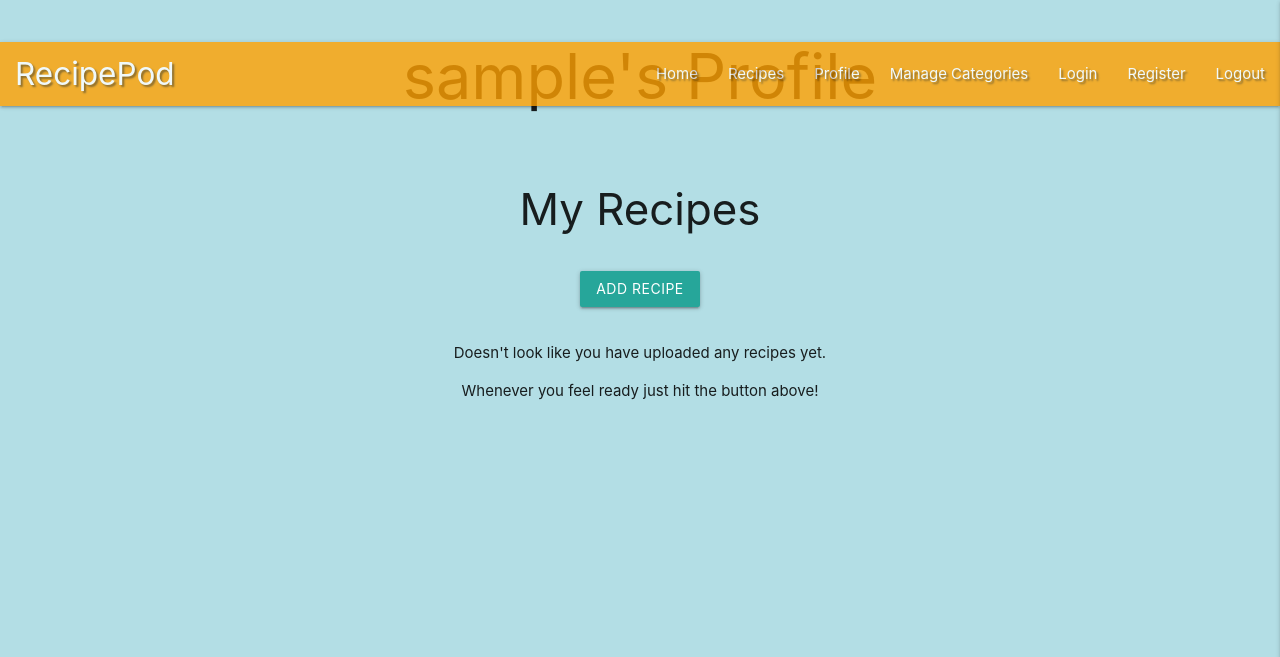
After one commit to bozy15/recipe-pod, a Flask app: page /profile/1 in a window 1280 px wide. The commit adds this page. Shown: the top 657 px of the page. Run offline with Flask 2, Linux system fonts and the light colour scheme; the visitor is signed in with stand-in values (Sample User, id 1); a database or web service that is not in the repository returns one stand-in record (values such as "Sample title"); parts of the project's set-up code (start-up, migrations or seed data) failed here and were passed over; some libraries are stand-ins or nearby versions.

Commit message:
Add profile page and funtionality

```diff
--- a/app.py
+++ b/app.py
@@ -36,6 +36,9 @@ def recipes():
     return render_template("recipes.html", recipes=recipes)
 
 
+# Recipe for the login page
+
+
 # Route for the registration page
 @app.route('/register', methods=['GET', 'POST'])
 def register():
@@ -65,6 +68,20 @@ def register():
     return render_template("register.html")
 
 
+# Route for the Profile page
+@app.route("/profile/<username>", methods=["GET", "POST"])
+def profile(username):
+    # Grabs the session users's username from the database
+    username = mongo.db.users.find_one({"username": session["user"]})["username"]
+
+    # If the user is logged in, show their profile
+    # otherwise redirect to the login page
+    if session["user"]:
+        return render_template("profile.html", username=username)
+
+    return redirect(url_for("login"))
+
+
 # Tells App where to run
 if __name__ == '__main__':
     app.run(host=os.environ.get('IP'),
--- a/templates/base.html
+++ b/templates/base.html
@@ -37,7 +37,7 @@
                     <!-- Recipes -->
                     <li><a href="{{ url_for('recipes') }}">Recipes</a></li>
                     <!-- Profile -->
-                    <li><a href="">Profile</a></li>
+                    <li><a href="{{ url_for('profile', username=session['user']) }}">Profile</a></li>
                     <!-- Manage Categories -->
                     <li><a href="">Manage Categories</a></li>
                     <!-- Login -->
@@ -58,7 +58,7 @@
             <!-- Recipes -->
             <li><a href="{{ url_for('recipes') }}">Recipes</a></li>
             <!-- Profile -->
-            <li><a href="">Profile</a></li>
+            <li><a href="{{ url_for('profile', username=session['user']) }}">Profile</a></li>
             <!-- Manage Categories -->
             <li><a href="">Manage Categories</a></li>
             <!-- Login -->
--- /dev/null
+++ b/templates/profile.html
@@ -0,0 +1,63 @@
+<!-- Extends "base.html" -->
+{% extends "base.html" %}
+{% block content %}
+
+<!-- Username display -->
+<div class="row">
+    <col class="s12">
+        <h1 class="center-align">
+            {{ username }}'s Profile
+        </h1>
+    </col>
+</div>
+<!-- End of Username display -->
+<!-- Display the users recipes -->
+<div class="row">
+    <div class="col s12">
+        <h3 class="center-align">My Recipes</h3>
+    </div>
+</div>
+<!-- End of Users displayed recipes -->
+<!-- Add Recipe button -->
+<div class="row col s12 center-align">
+    <a class="waves-effect waves-light btn" href="#add-recipe">Add Recipe</a>
+</div>
+<!-- End of recipe button -->
+<!-- Users recipes -->
+<section>
+    <div class="container">
+        <div class="row">
+            <!-- If the user has no recipes display this message -->
+            {% if recipes|length == 0 %}
+                <div class="col s12 center-align">
+                    <p>Doesn't look like you have uploaded any recipes yet.</p>
+                    <p>Whenever you feel ready just hit the button above!</p>
+                </div>
+            {% else %}
+                <!-- Loops through recipes -->
+                {% for recipe in recipes %}
+                    <div class="col s12 m6 l4">
+                        <div class="card">
+                            <div class="card-image">
+                                <img src="{{ recipe.image_url }}" alt="{{ recipe.recipe_name }}">
+                                <span class="card-title">{{ recipe.category_name}}</span>
+                            </div>
+                            <div class="card-content center-align">
+                                <h3>{{ recipe.recipe_name }}</h3>
+                                <span>Created By: {{ recipe.created_by }}</span>
+                            </div>
+                            <div class="card-action center-align">
+                                <a href="#full-recipe" class="btn waves-effect waves-light text-shadow">
+                                    <i class="fas fa-eye left"></i>
+                                    See Recipe
+                                </a>
+                            </div>
+                        </div>
+                    </div>
+                {% endfor %}
+            {% endif %}
+        </div>
+    </div>
+</section>
+<!-- End of users recipes -->
+{% endblock %}
```
